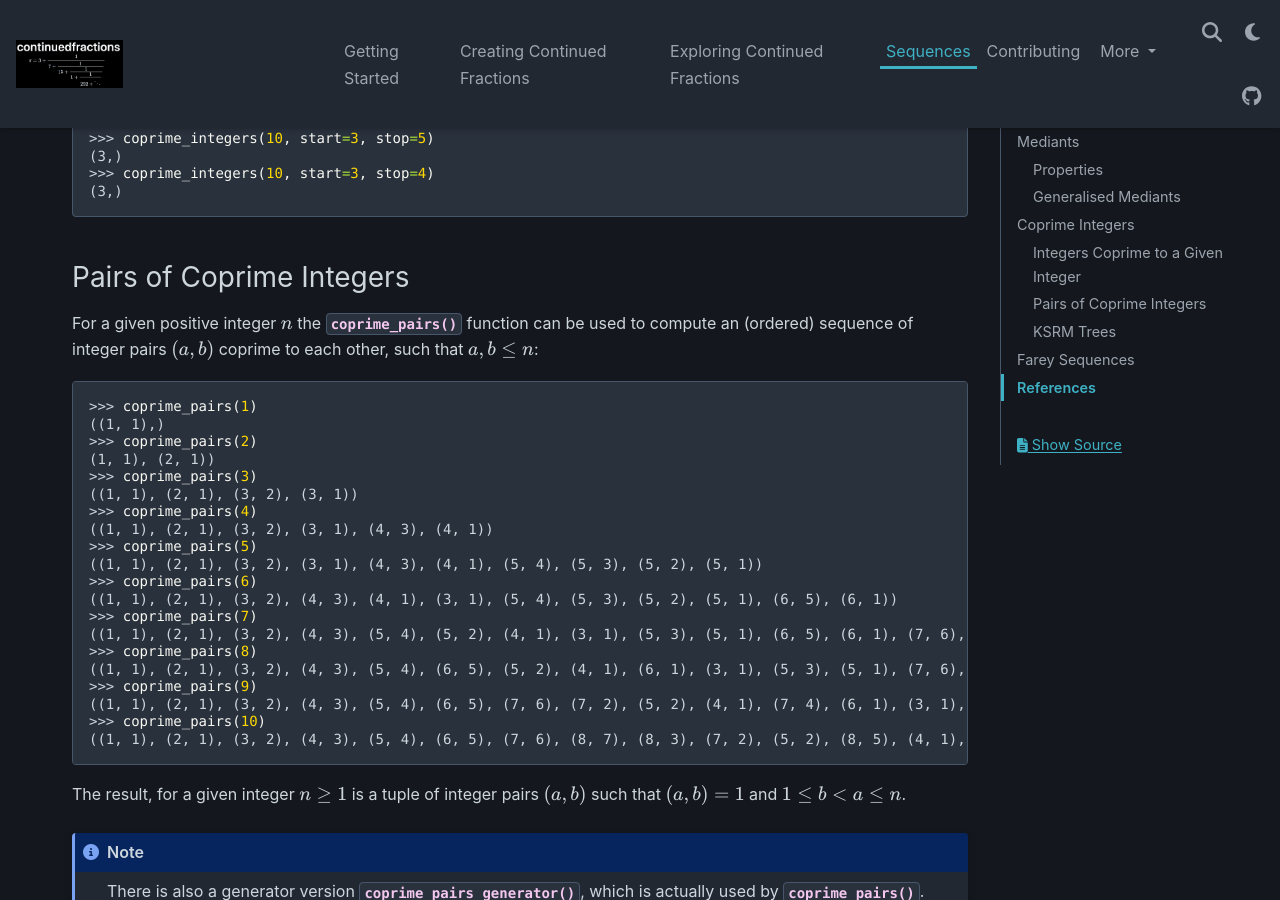
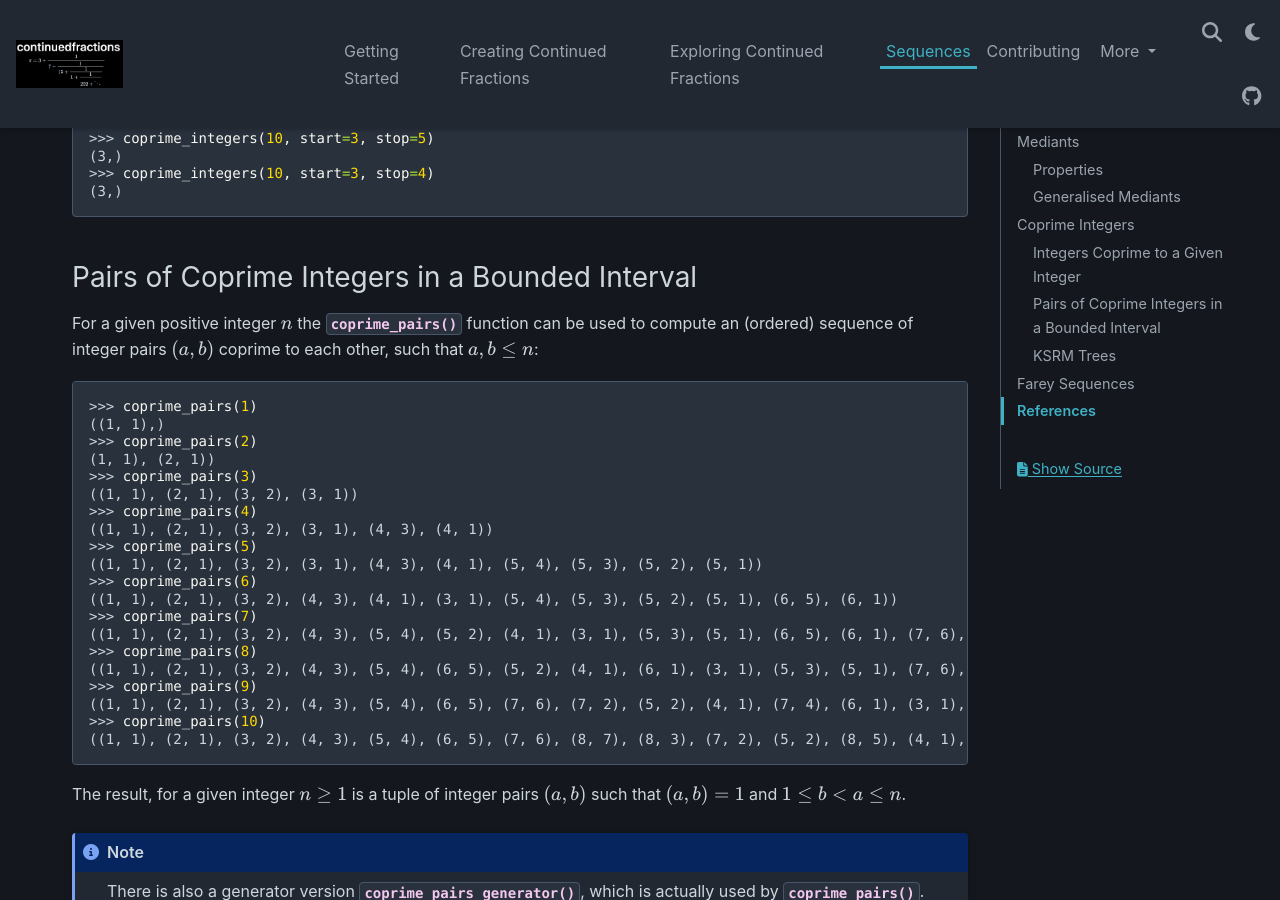
Before and after one commit to sr-murthy/continuedfractions, a Sphinx documentation site: the page built from docs/sources/sequences.rst, in a window 1280 px wide and 900 px high, scrolled down 6336 px. Built offline with Sphinx 7.4.7 and the PyData theme 0.15.4, drawn with Linux system fonts in a browser that asks for light colours; nearby versions of some CDN libraries.

Commit message:
docs: fix subsection title in sequences docs

```diff
--- a/docs/sources/sequences.rst
+++ b/docs/sources/sequences.rst
@@ -297,8 +297,8 @@ Examples with combinations of the optional parameters are given below.
 
 .. _sequences.coprime-integers.integer-pairs:
 
-Pairs of Coprime Integers
--------------------------
+Pairs of Coprime Integers in a Bounded Interval
+-----------------------------------------------
 
 For a given positive integer :math:`n` the :py:func:`~continuedfractions.sequences.coprime_pairs` function can be used to compute an (ordered) sequence of integer pairs :math:`(a, b)` coprime to each other, such that :math:`a, b \leq n`:
 
```
